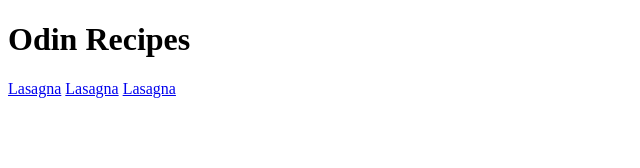
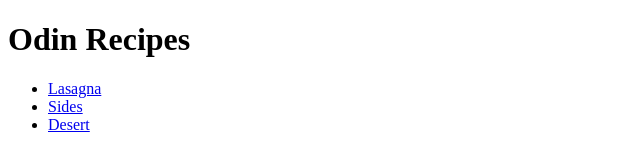
Before and after one commit to Abdur-Razaaq/odin-recipes, a plain HTML site: page index.html in a window 1280 px wide. Shown: the whole page, without its empty margins (0-640 px from the left). Drawn offline with Linux system fonts and the light colour scheme.

Commit message:
Adding links for recipe pages

```diff
--- a/index.html
+++ b/index.html
@@ -8,8 +8,16 @@
   </head>
   <body>
     <h1>Odin Recipes</h1>
-    <a href="recipes/Lasagna.html">Lasagna</a>
-    <a href="recipes/Lasagna.html">Lasagna</a>
-    <a href="recipes/Lasagna.html">Lasagna</a>
+    <ul>
+      <li>
+        <a href="./recipes/lasagna.html">Lasagna</a>
+      </li>
+      <li>
+        <a href="./recipes/brussels.html">Sides</a>
+      </li>
+      <li>
+        <a href="./recipes/desert.html">Desert</a>
+      </li>
+    </ul>
   </body>
 </html>
```
